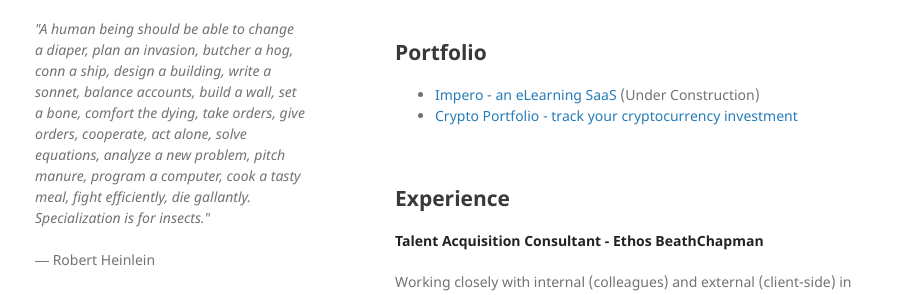
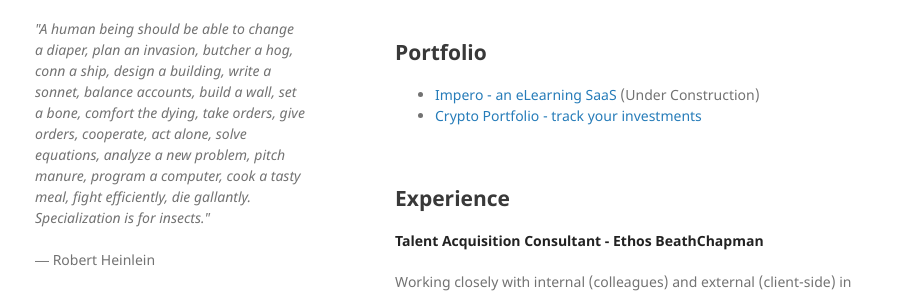
Before and after one commit to juanbric/homepage, a Jekyll site: the page built from index.md, in a window 1280 px wide and 900 px high. Shown: the part 393-688 px from the top of the window, without its empty margins (175-1099 px from the left). Built offline with Jekyll 4.4.1, drawn with Linux system fonts in a browser that asks for light colours; nearby versions of some CDN libraries; our own code applies the rules of GitHub Pages for plain Markdown files; a style sheet for code colours, icons or effects is not loaded.

Commit message:
Update index.md

```diff
--- a/index.md
+++ b/index.md
@@ -8,7 +8,7 @@ I have lived in Venezuela, The United States and The Netherlands, and speak Engl
 
 ## Portfolio
 - [Impero - an eLearning SaaS](https://juanbric.github.io/impero/dist/index.html) (Under Construction)
-- [Crypto Portfolio - track your cryptocurrency investment](https://juanbric.github.io/cryptoportfolio/#)
+- [Crypto Portfolio - track your investments](https://juanbric.github.io/cryptoportfolio/#)
 
 <br/>
 
```
